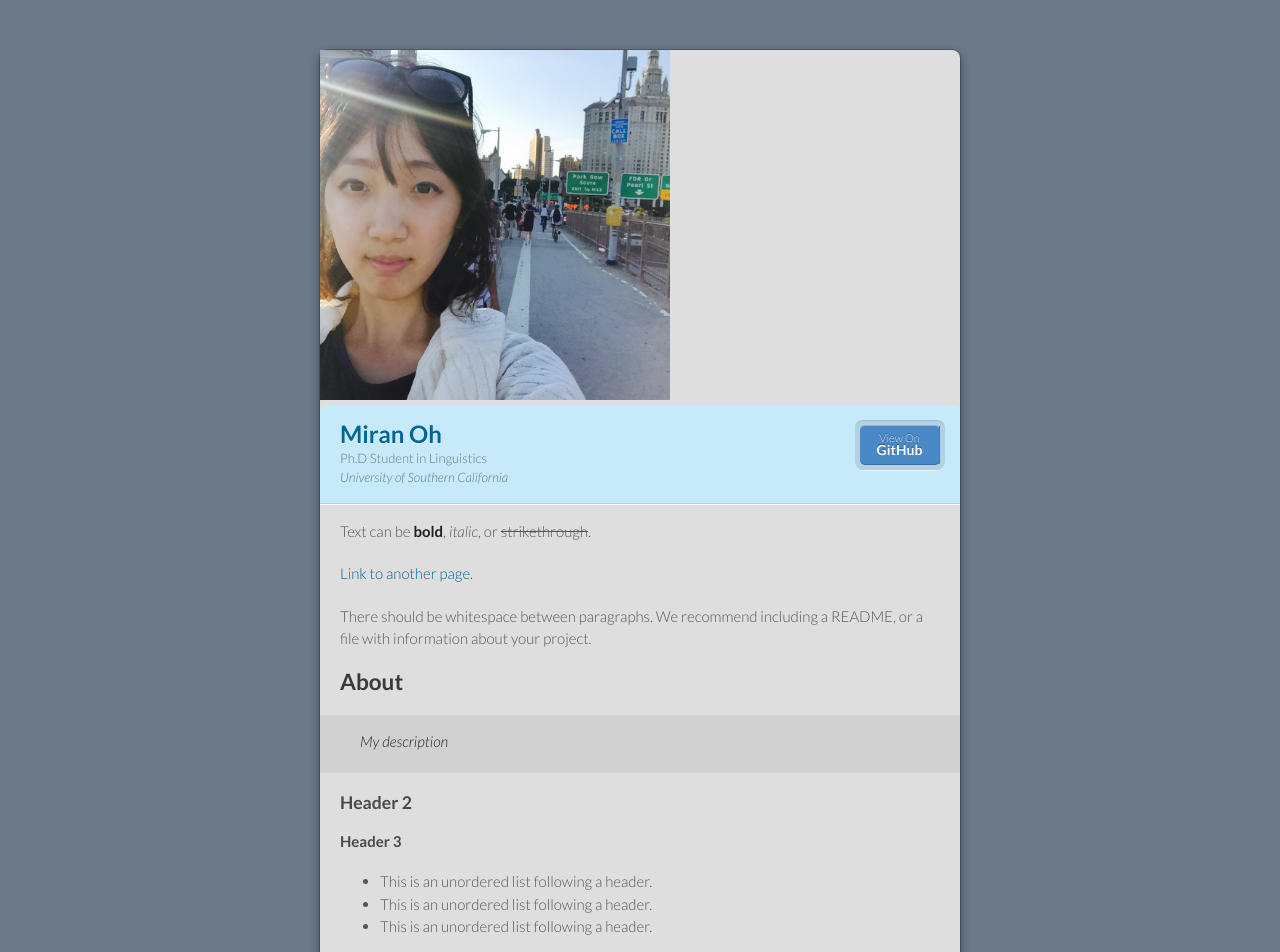
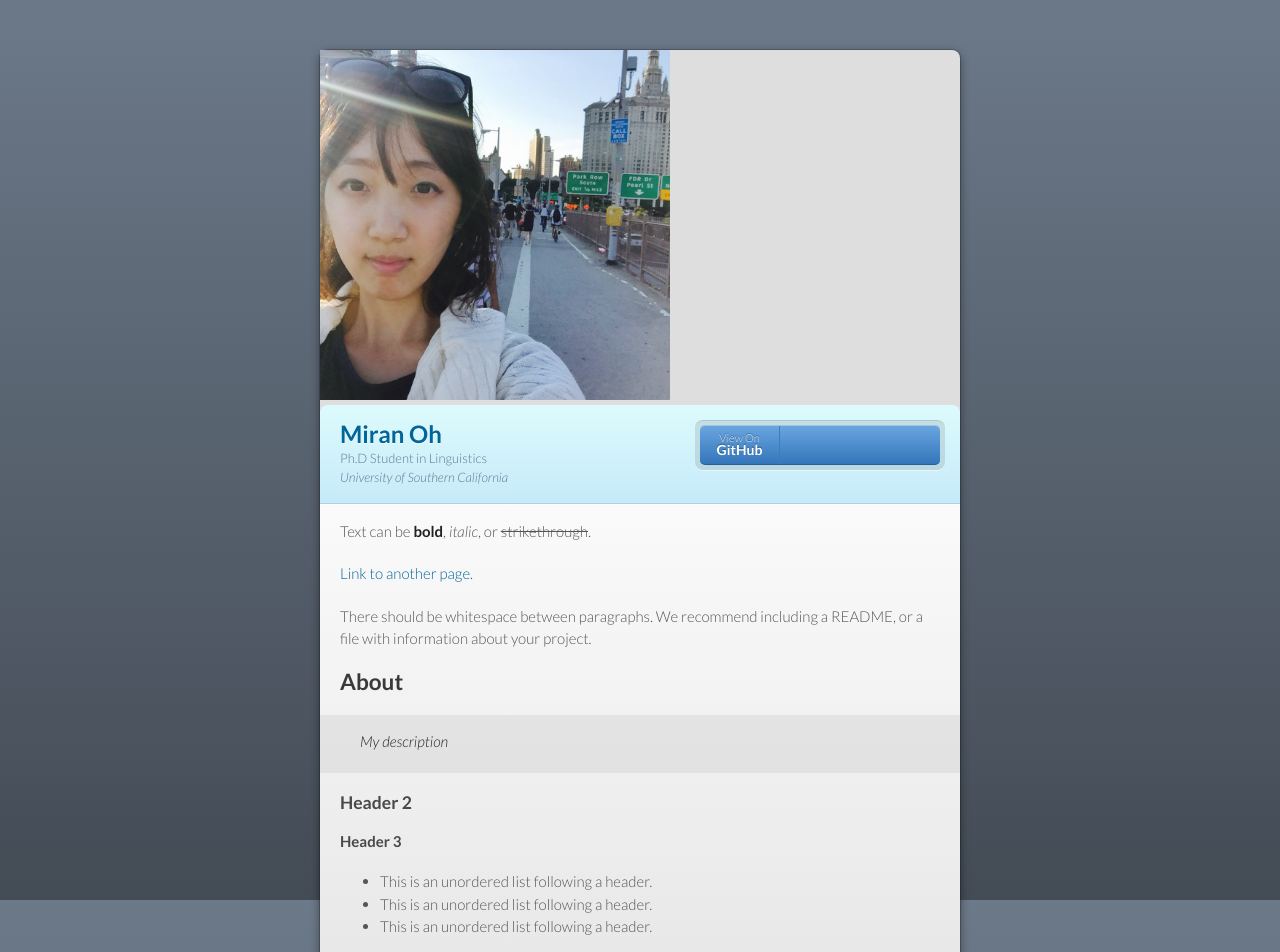
Before and after one commit to miranoh/miranoh.github.io, a Jekyll site: the page built from index.md, in a window 1280 px wide. Shown: the top 952 px of the page. Built offline with Jekyll 4.4.1, drawn with Linux system fonts in a browser that asks for light colours.

Commit message:
Update default.html

```diff
--- a/_layouts/default.html
+++ b/_layouts/default.html
@@ -6,7 +6,7 @@
     <title>Miran Oh | PhD student in Linguistics</title>
 
     <link href='https://fonts.googleapis.com/css?family=Lato:300italic,700italic,300,700' rel='stylesheet' type='text/css'>
-    <link rel="stylesheet" href="{{ '/assets/css/style.css?v=' | append: site.github.build_revision | relative_url }}">
+    <link rel="stylesheet" href="{{ '/assets/css/styles.css?v=' | append: site.github.build_revision | relative_url }}">
     <script src="{{ '/assets/js/scale.fix.js' | relative_url }}"></script>
     <meta name="viewport" content="width=device-width, initial-scale=1, user-scalable=no">
 
```
